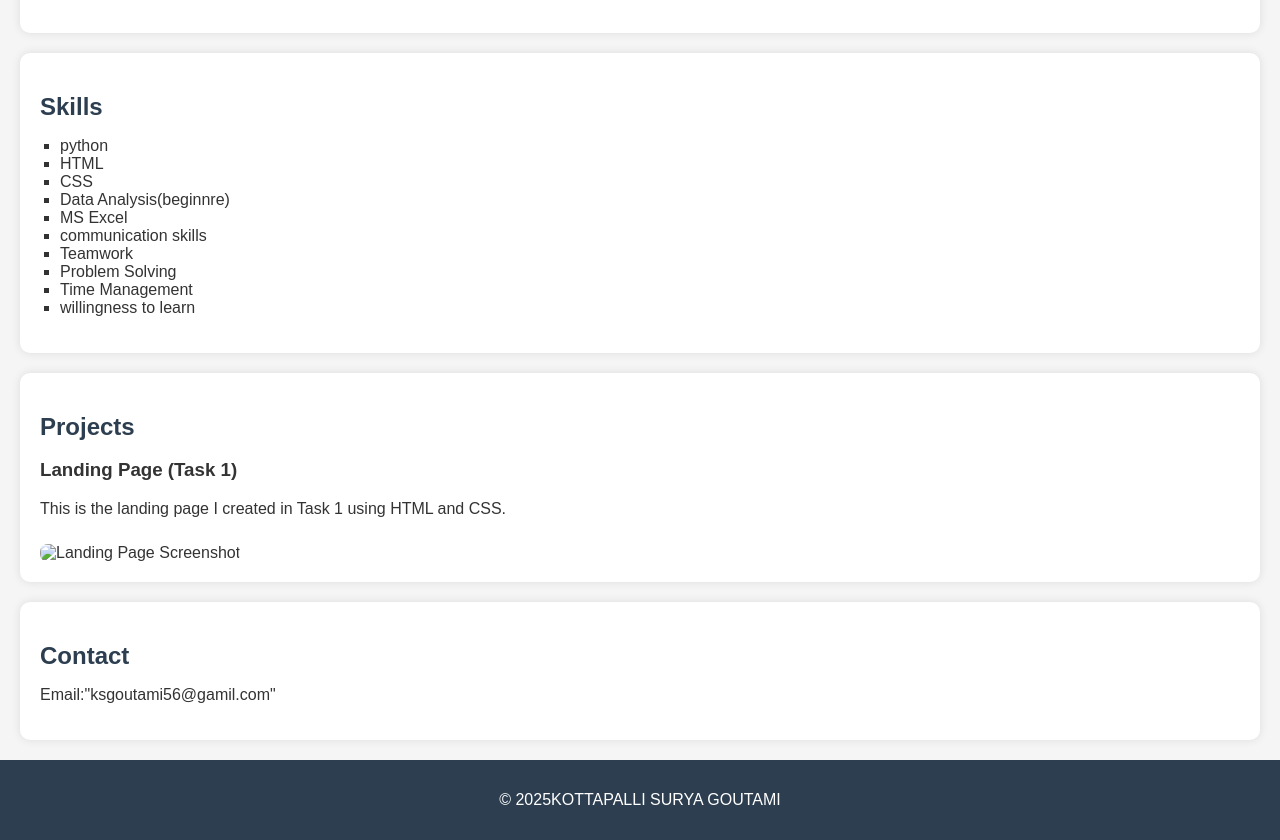
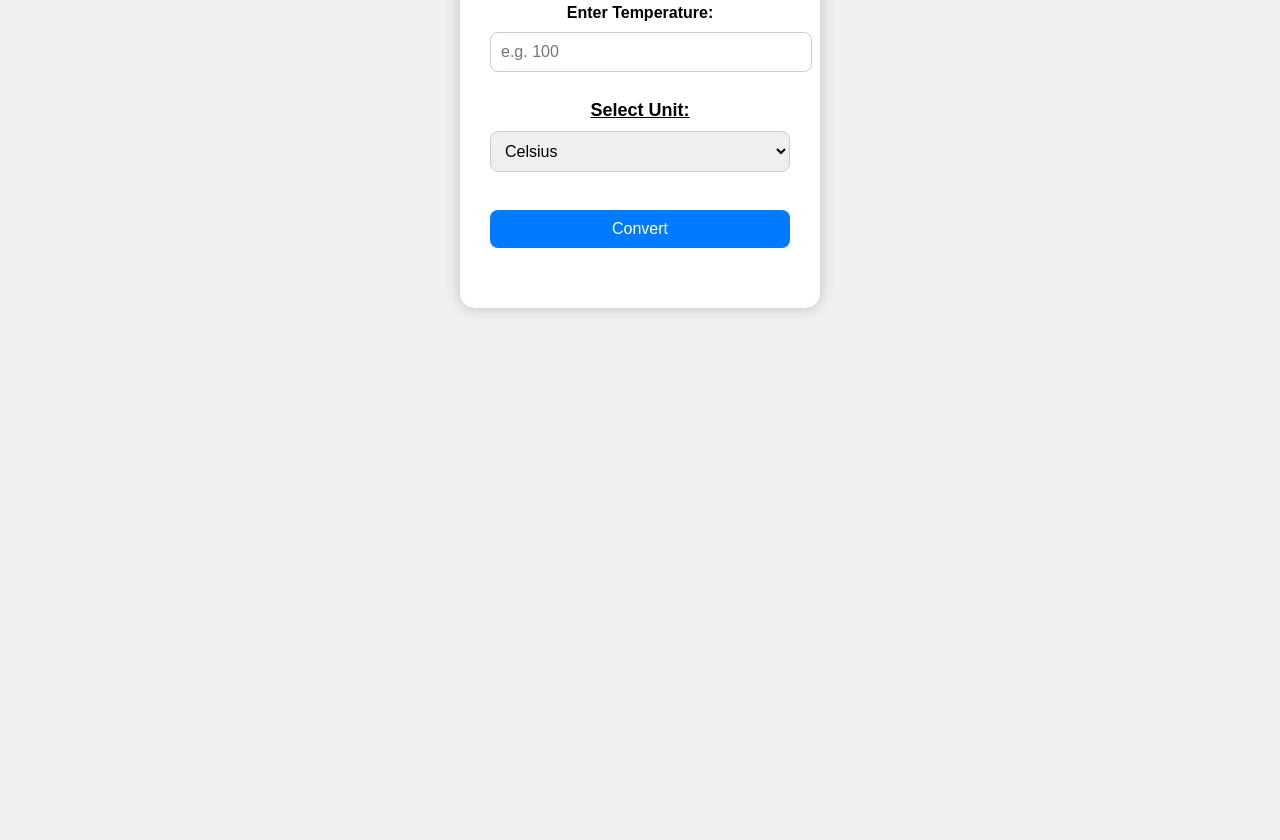
Before and after one commit to ks-al/ks, a plain HTML site: page index.html in a window 1280 px wide. Shown: the part 317-1157 px from the top of the page. After the commit the page ends 800 px from the top, so only its background shows below. Drawn offline with Linux system fonts and the light colour scheme.

Commit message:
Add files via upload
Added all project files for level1 task 3

```diff
--- a/index.html
+++ b/index.html
@@ -2,64 +2,32 @@
 <html lang="en">
 <head>
   <meta charset="UTF-8">
-  <title>My Portfolio</title>
+  <title>Temperature Converter</title>
   <link rel="stylesheet" href="style.css">
 </head>
 <body>
+  <div class="container">
+    <h1>Temperature Converter</h1>
 
-  <!-- Header / Your Name -->
-  <header>
-    <h1>KOTTAPALLI SURYA GOUTAMI</h1> <!-- 🔁 Replace this -->
-    <p>Web Developer | Intern at OIBSIP</p>
-  </header>
+    <label for="temperature"><b>Enter Temperature:</b></label>
+    <input type="number" id="temperature" placeholder="e.g. 100">
 
-  <!-- About Me Section -->
-  <section id="about">
-    <h2>About Me</h2>
-    <img src="images/WhatsApp Image 2025-06-12 at 16.55.54_11035f87.jpg"alt="Profile Picture"width="200"height="200"style="border-radius: 50%align-iteams:center:">
-        <p>I am a student currently learning web development. I recently created a landing page as part of my internship (Task 1), and now this is my portfolio website (Task 2).</p>
-  </section>
+    <br><br>
 
-  <!-- Skills Section -->
-  <section id="skills">
-    <h2>Skills</h2>
-    <ul>
-        <li>python</li>
-        <li>HTML</li>
-        <li>CSS</li>
-        <li>Data Analysis(beginnre)</li>
-        <li>MS Excel</li>
-        <li>communication skills</li>
-        <li>Teamwork</li>
-        <li>Problem Solving</li>
-        <li>Time Management</li>
-       <li>willingness to learn</li>
+    <label for="unit"><u><b style="font-size:18px;">Select Unit:</b></u></label>
+    <select id="unit">
+      <option value="celsius">Celsius</option>
+      <option value="fahrenheit">Fahrenheit</option>
+      <option value="kelvin">Kelvin</option>
+    </select>
 
-    </ul>
-  </section>
+    <br><br>
 
-  <!-- Projects Section -->
-  <section id="projects">
-    <h2>Projects</h2>
+    <button onclick="convertTemperature()">Convert</button>
 
-    <div class="project">
-      <h3>Landing Page (Task 1)</h3>
-      <p>This is the landing page I created in Task 1 using HTML and CSS.</p>
-      <img src="images/Screenshot 2025-06-12 162720.png" alt="Landing Page Screenshot" width="300">
-    </div>
+    <div id="result"></div>
+  </div>
 
-  </section>
-
-  <!-- Contact Section -->
-  <section id="contact">
-    <h2>Contact</h2>
-    <p>Email:"ksgoutami56@gamil.com"</p> <!-- 🔁 Replace this -->
-  </section>
-
-  <!-- Footer -->
-  <footer>
-    <p>© 2025KOTTAPALLI SURYA GOUTAMI</p> <!-- 🔁 Replace this -->
-  </footer>
-
+  <script src="script.js"></script>
 </body>
 </html>
--- /dev/null
+++ b/script.js
@@ -0,0 +1,32 @@
+function convertTemperature() {
+  const tempInput = document.getElementById("temperature").value;
+  const unit = document.getElementById("unit").value;
+  const resultDiv = document.getElementById("result");
+
+  if (tempInput === "") {
+    resultDiv.innerHTML = "❗ Please enter a value.";
+    return;
+  }
+
+  const temp = parseFloat(tempInput);
+  let celsius, fahrenheit, kelvin;
+
+  if (unit === "celsius") {
+    celsius = temp;
+    fahrenheit = (temp * 9/5) + 32;
+    kelvin = temp + 273.15;
+  } else if (unit === "fahrenheit") {
+    celsius = (temp - 32) * 5/9;
+    fahrenheit = temp;
+    kelvin = celsius + 273.15;
+  } else if (unit === "kelvin") {
+    celsius = temp - 273.15;
+    fahrenheit = (celsius * 9/5) + 32;
+    kelvin = temp;
+  }
+
+  resultDiv.innerHTML =
+    `<p>🌡️ Celsius: ${celsius.toFixed(2)} °C</p>
+    <p>🔥 Fahrenheit: ${fahrenheit.toFixed(2)} °F</p>
+    <p>🧊 Kelvin: ${kelvin.toFixed(2)} K</p>`;
+}
--- a/style.css
+++ b/style.css
@@ -1,54 +1,45 @@
-/* Portfolio Website Style */
-
-/* Body setup */
 body {
   font-family: Arial, sans-serif;
-  background-color: #f5f5f5;
+  background-color: #f0f0f0;
   margin: 0;
-  padding: 0;
-  color: #333;
+  display: flex;
+  justify-content: center;
+  align-items: center;
+  height: 100vh;
 }
 
-/* Header section */
-header {
-  background-color: #2c3e50;
-  color: white;
-  padding: 20px;
+.container {
+  background-color: white;
+  padding: 30px;
+  border-radius: 15px;
+  box-shadow: 0 0 15px rgba(0, 0, 0, 0.2);
+  width: 300px;
   text-align: center;
 }
 
-/* Section headings */
-h2 {
-  color: #2c3e50;
-  margin-bottom: 10px;
+input, select, button {
+  width: 100%;
+  padding: 10px;
+  margin: 10px 0;
+  border-radius: 8px;
+  border: 1px solid #ccc;
+  font-size: 16px;
 }
 
-/* Content sections */
-section {
-  background: white;
-  padding: 20px;
-  margin: 20px;
-  border-radius: 10px;
-  box-shadow: 0 0 10px rgba(0,0,0,0.1);
+button {
+  background-color: #007bff;
+  color: white;
+  border: none;
+  cursor: pointer;
 }
 
-/* Lists */
-ul {
-  list-style-type: square;
-  padding-left: 20px;
+button:hover {
+  background-color: #0056b3;
 }
 
-/* Images */
-img {
-  max-width: 100%;
-  border-radius: 8px;
-  margin-top: 10px;
+#result {
+  margin-top: 20px;
+  font-size: 16px;
+  color: #333;
+  line-height: 1.6;
 }
-
-/* Footer */
-footer {
-  text-align: center;
-  background-color: #2c3e50;
-  color: white;
-  padding: 15px;
-}
```
